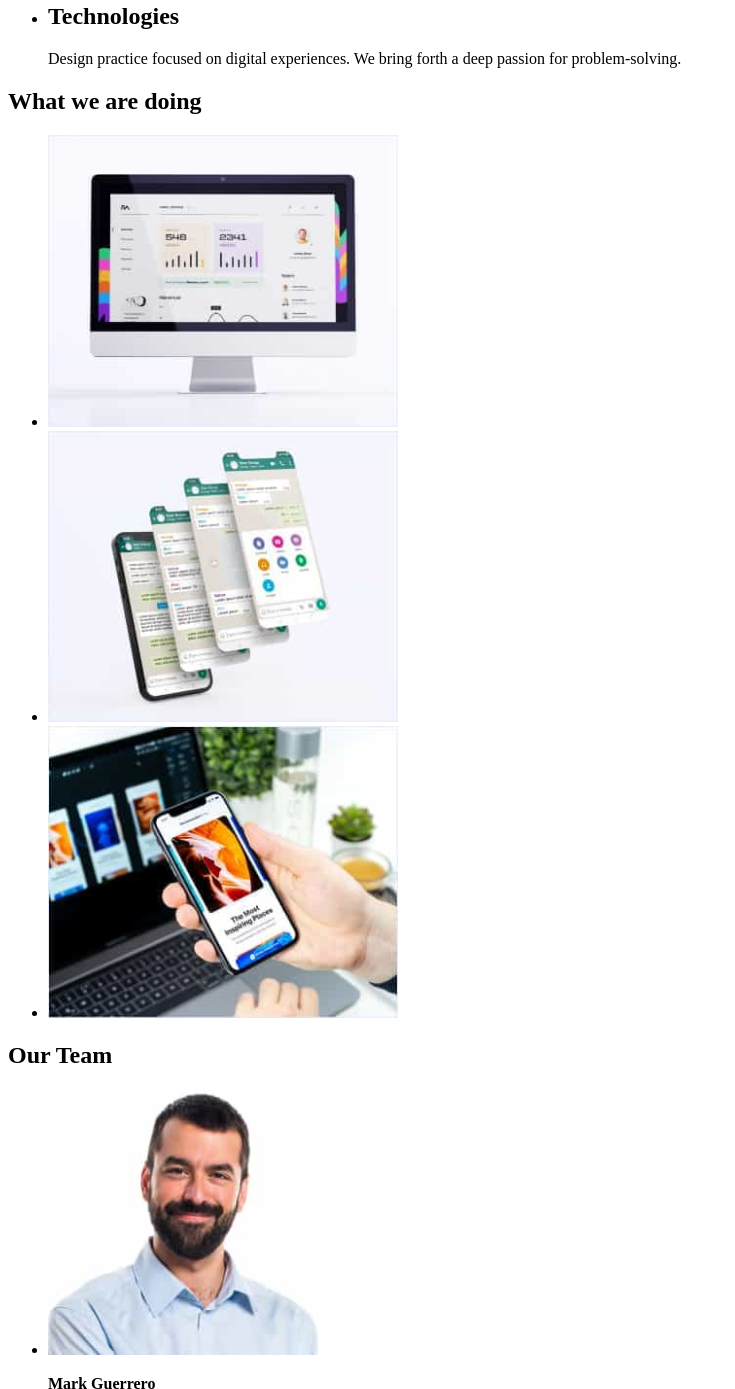
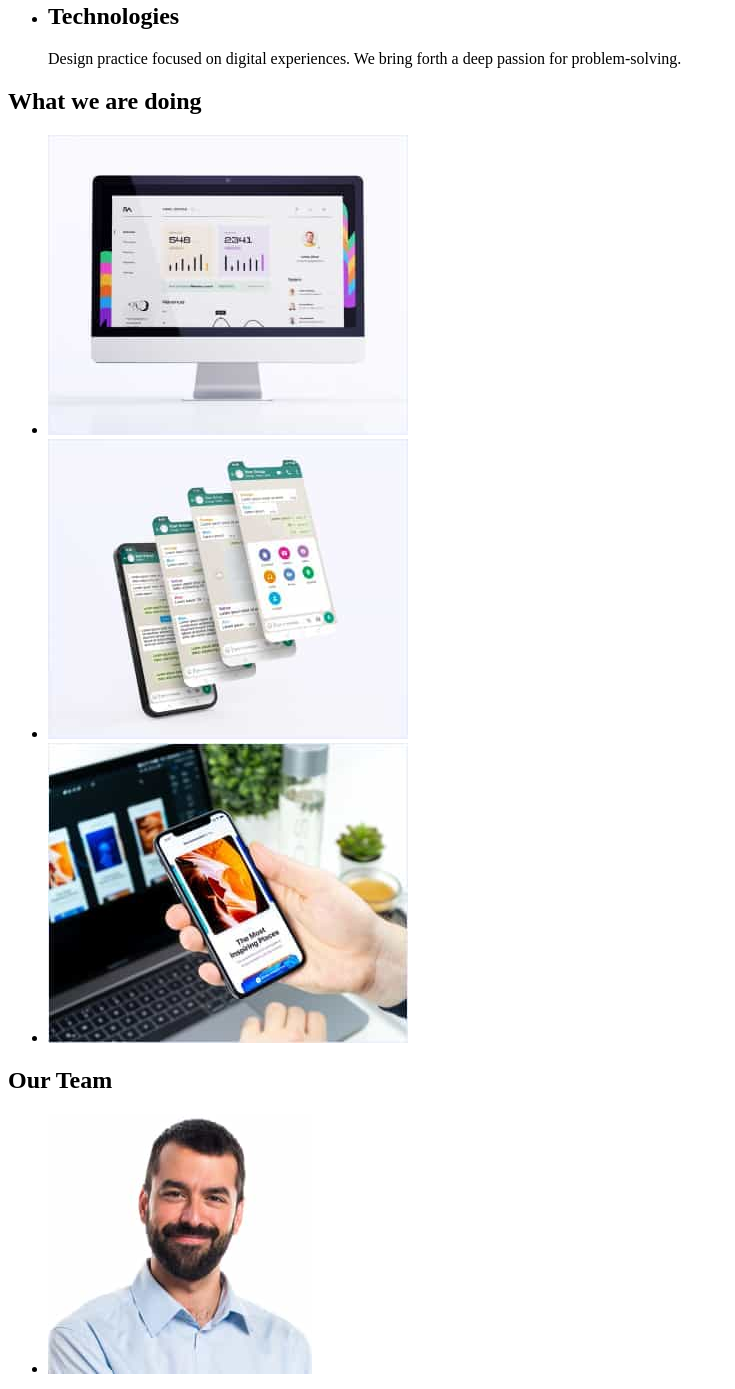
Before and after one commit to donrubenjr/goit-markup-hw-01, a plain HTML site: page index.html in a window 1280 px wide. Shown: the part 557-1946 px from the top of the page, without its empty margins (0-735 px from the left). Drawn offline with Linux system fonts and the light colour scheme.

Commit message:
Update image dimension

```diff
--- a/index.html
+++ b/index.html
@@ -3,6 +3,8 @@
   <head>
     <meta charset="UTF-8" />
     <meta name="viewport" content="width=device-width, initial-scale=1.0" />
+    <link rel="stylesheet" href="style.css" />
+
     <title>HW1</title>
   </head>
 
@@ -91,16 +93,16 @@
             <img
               src="./images/desktop-monitor.jpg"
               alt="Desktop Monitor"
-              width="350"
+              width="360"
             />
           </li>
 
           <li>
-            <img src="./images/cellphone.jpg" alt="Cellphone" width="350" />
+            <img src="./images/cellphone.jpg" alt="Cellphone" width="360" />
           </li>
 
           <li>
-            <img src="./images/laptop.jpg" alt="Laptop" width="350" />
+            <img src="./images/laptop.jpg" alt="Laptop" width="360" />
           </li>
         </ul>
       </section>
@@ -110,25 +112,25 @@
         <h2>Our Team</h2>
         <ul>
           <li>
-            <img src="./images/mark.jpg" alt="Mark Guerrero" width="270" />
+            <img src="./images/mark.jpg" alt="Mark Guerrero" width="264" />
             <p><b>Mark Guerrero</b></p>
             <p>Product Designer</p>
           </li>
 
           <li>
-            <img src="./images/tom.jpg" alt="Tom Ford" width="270" />
+            <img src="./images/tom.jpg" alt="Tom Ford" width="264" />
             <p><b>Tom Ford</b></p>
             <p>Frontend Developer</p>
           </li>
 
           <li>
-            <img src="./images/camila.jpg" alt="Camila Garcia" width="270" />
+            <img src="./images/camila.jpg" alt="Camila Garcia" width="264" />
             <p><b>Camila Garcia</b></p>
             <p>Marketing</p>
           </li>
 
           <li>
-            <img src="./images/daniel.jpg" alt="Daniel Wilson" width="270" />
+            <img src="./images/daniel.jpg" alt="Daniel Wilson" width="264" />
             <p><b>Daniel Wilson</b></p>
             <p>UI Designer</p>
           </li>
```
